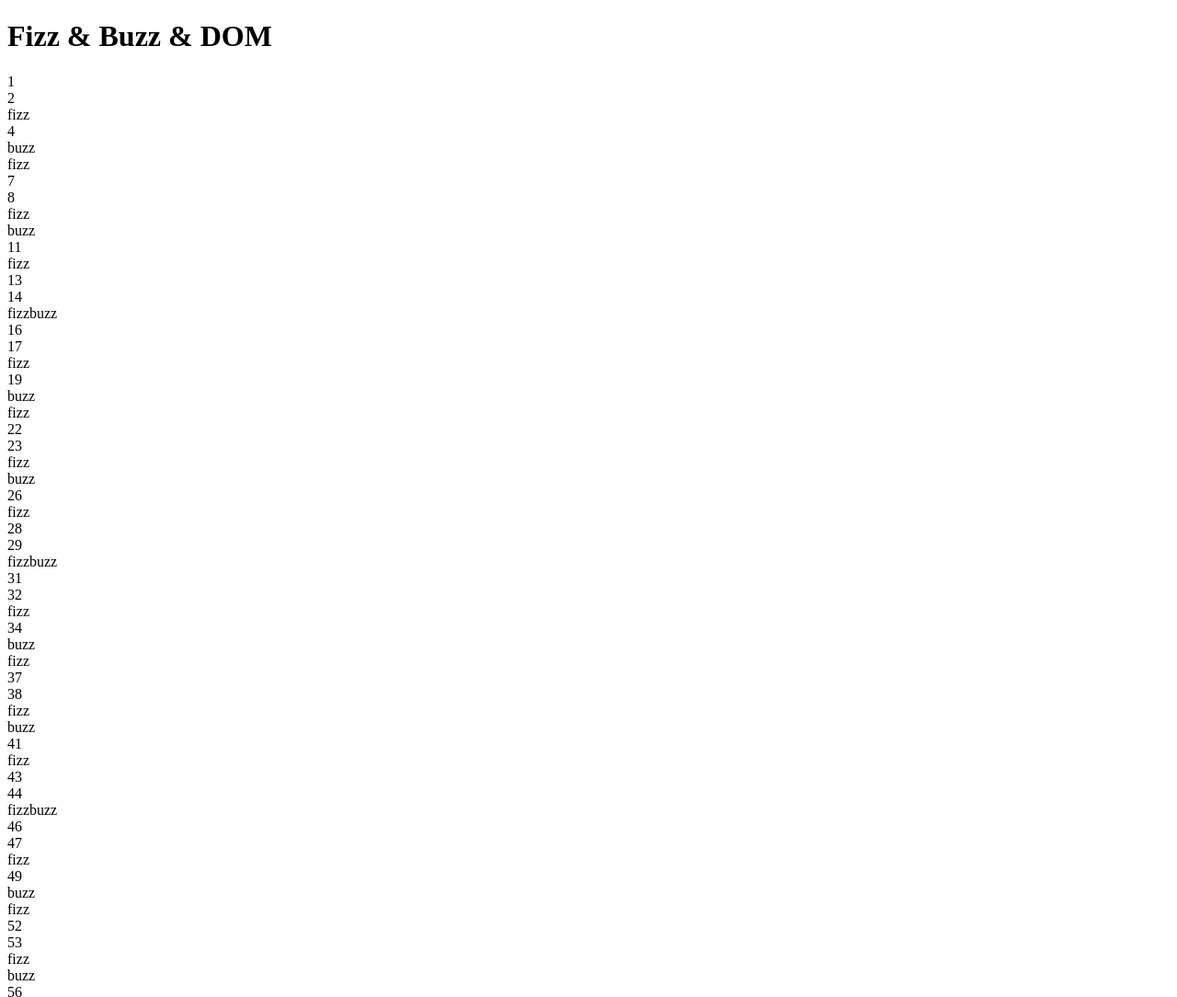
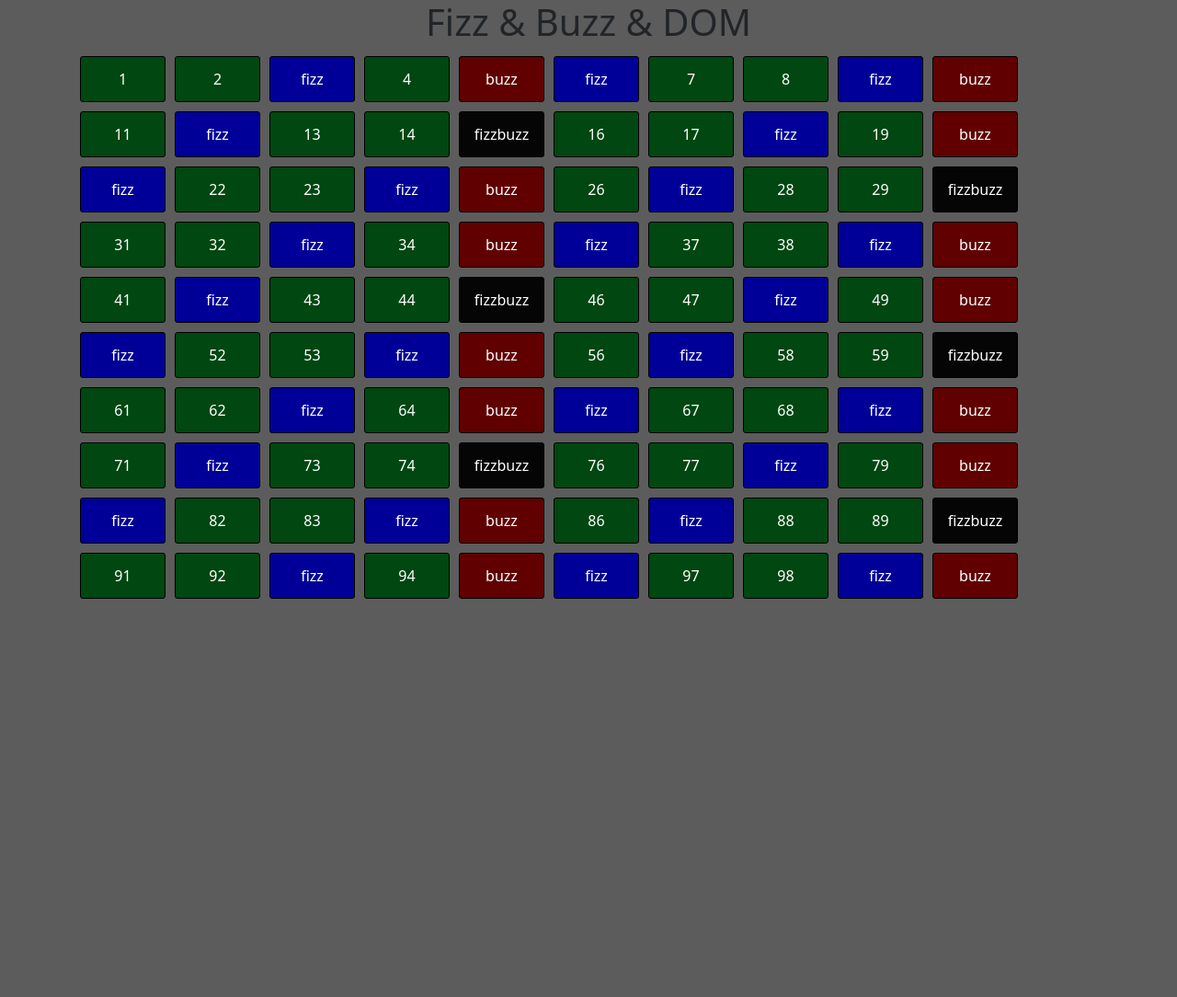
Before and after one commit to PatrizioCorcione/js-fizzbuzz, a plain HTML site: page index.html in a window 1280 px wide. Shown: the top 1084 px of the page at 92% size. After the commit the page ends 800 px from the top, so only its background shows below. Drawn offline with nearby package versions, Linux system fonts and the light colour scheme.

Commit message:
[end] bonus 2

```diff
--- a/assets/style.css
+++ b/assets/style.css
@@ -0,0 +1,31 @@
+body{
+  background-color: rgb(92, 92, 92);
+}
+.number{
+  background-color: rgb(0, 71, 17);
+  color: white;
+}
+.fizz{
+  background-color: rgb(0, 0, 152);
+  color: white;
+}
+
+.buzz{
+  background-color: rgb(96, 0, 0);
+  color: white;
+}
+
+.fizz-buzz{
+  background-color: rgb(5, 5, 5);
+  color: white;
+}
+.general{
+  border: 1px solid black;
+  margin: 5px;
+  height: 50px;
+  width: calc(100% / 12);
+  border-radius: 3px;
+  display: flex;
+  align-items: center;
+  justify-content: center;
+}
--- a/index.html
+++ b/index.html
@@ -3,14 +3,15 @@
 <head>
   <meta charset="UTF-8">
   <meta name="viewport" content="width=device-width, initial-scale=1.0">
+  <link href="https://cdn.jsdelivr.net/npm/bootstrap@5.3.3/dist/css/bootstrap.min.css" rel="stylesheet" integrity="sha384-QWTKZyjpPEjISv5WaRU9OFeRpok6YctnYmDr5pNlyT2bRjXh0JMhjY6hW+ALEwIH" crossorigin="anonymous">
   <link rel="stylesheet" href="assets/style.css">
   <title>FIZZLOL</title>
 </head>
 <body>
 
-  <h1>Fizz & Buzz & DOM</h1>
+  <h1 class="text-center ">Fizz & Buzz & DOM</h1>
   <!--CONTENITORE DEI DIV GENERATI-->
-  <section id="contenitore">
+  <section id="contenitore" class="container d-flex flex-wrap ">
 
   </section>
   <!--FINE CONTENITORE DEI DIV GENERATI-->
--- a/js/script.js
+++ b/js/script.js
@@ -2,23 +2,27 @@ let limit = 100;
 let contenitoreJs = document.getElementById("contenitore");
 
 for (let i = 1; i <= limit; i++) {
-  const all = document.createElement("div");
+  const all = document.createElement("span");
   /*MODIFICA SOLO I MULTIPLI DI 3 E ANCHE DI 5*/
   if(!(i % 3) && !(i % 5)){
     all.innerHTML = "fizzbuzz";
     contenitoreJs.append(all);
+    all.classList.add("general","fizz-buzz")
     /*MODIFICA SOLO I MULTIPLI DI 3*/
   }else if(!(i % 3)){
     all.innerHTML = "fizz";
     contenitoreJs.append(all);
+    all.classList.add("general","fizz")
     /*MODIFICA SOLO I MULTIPLI DI 5*/
   }else if(!(i % 5)){
     all.innerHTML = "buzz";
     contenitoreJs.append(all);
+    all.classList.add("general","buzz")
     /*SE NON MODIFICA NIENTE SOPRA LASCIA SOLO IL NUMERO*/
   }else{
     all.innerHTML = i;
     contenitoreJs.append(all);
+    all.classList.add("general","number")
   }
   console.log(all);
 
```
